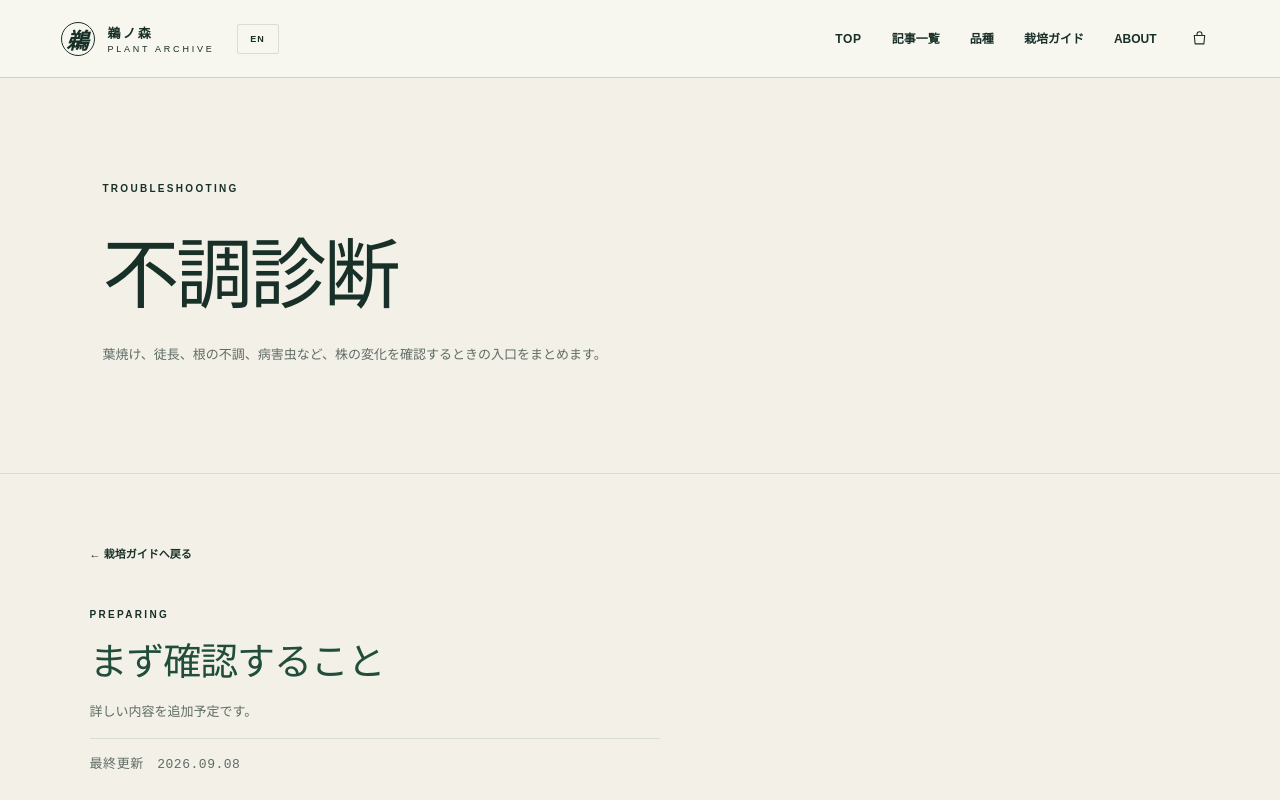
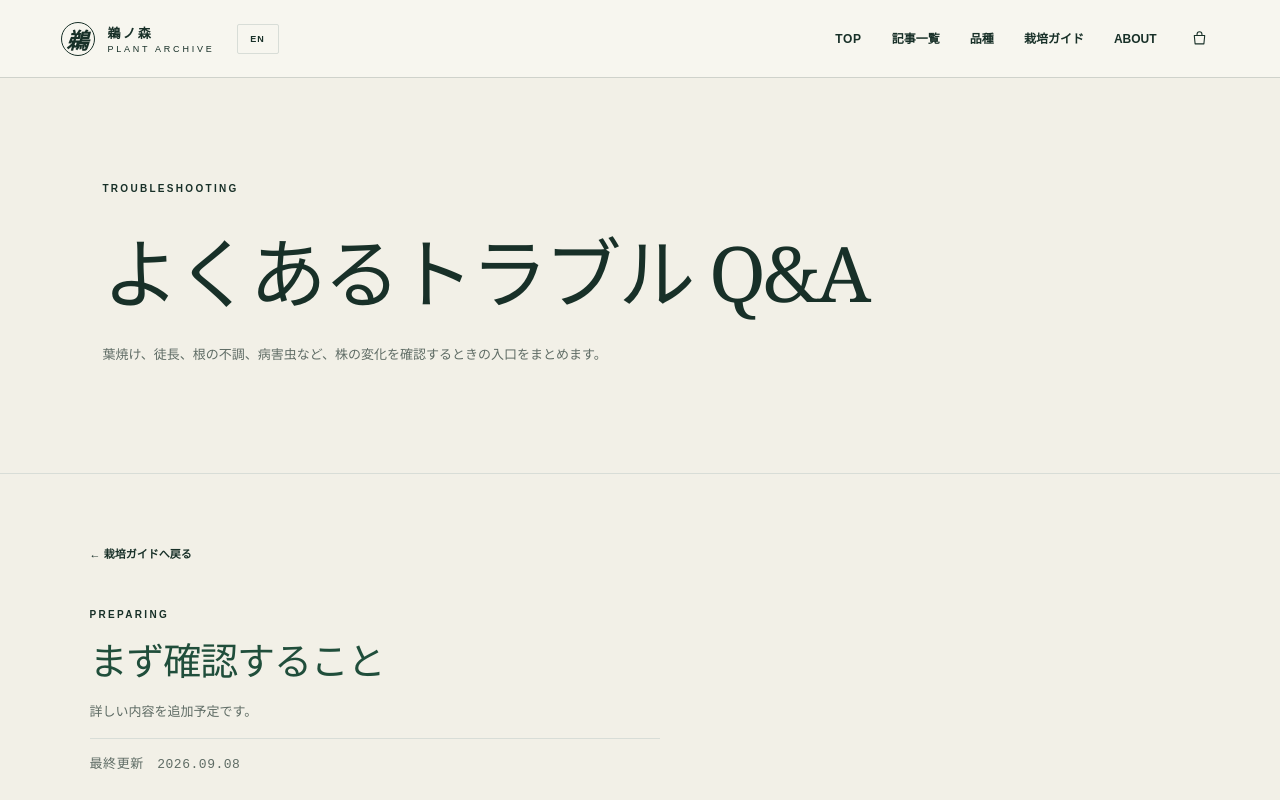
Before and after one commit to KomeUme/unomori-plant-archive, a Next.js app: page /care-guide/diagnosis in a window 1280 px wide. Shown: the top 800 px of the page. Built offline with nearby package versions, Linux system fonts and the light colour scheme; no server answers.

Commit message:
Rename troubleshooting guide

```diff
--- a/app/care-guide/diagnosis/page.tsx
+++ b/app/care-guide/diagnosis/page.tsx
@@ -4,7 +4,7 @@ import { GuideLastUpdated } from '../last-updated';
 
 export default function DiagnosisGuidePage() {
   return <main><Header />
-    <section className="page-hero"><p className="eyebrow">TROUBLESHOOTING</p><h1>不調診断</h1><p>葉焼け、徒長、根の不調、病害虫など、株の変化を確認するときの入口をまとめます。</p></section>
+    <section className="page-hero"><p className="eyebrow">TROUBLESHOOTING</p><h1>よくあるトラブル Q&amp;A</h1><p>葉焼け、徒長、根の不調、病害虫など、株の変化を確認するときの入口をまとめます。</p></section>
     <section className="section guide-section page-section"><div className="guide-detail-content"><a className="back-link" href={siteHref('/care-guide')}>← 栽培ガイドへ戻る</a><p className="eyebrow">PREPARING</p><h2>まず確認すること</h2><p>詳しい内容を追加予定です。</p><GuideLastUpdated /></div></section>
     <Footer />
   </main>;
```
Also changed, not shown: app/care-guide/page.tsx (+1 -1 lines).
